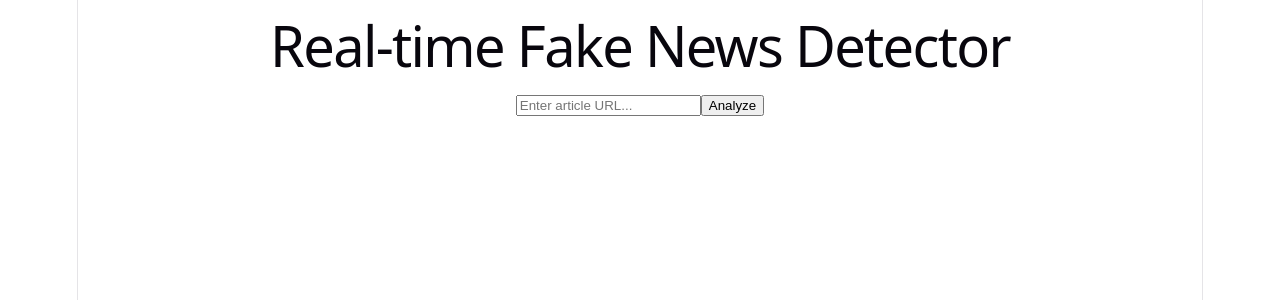
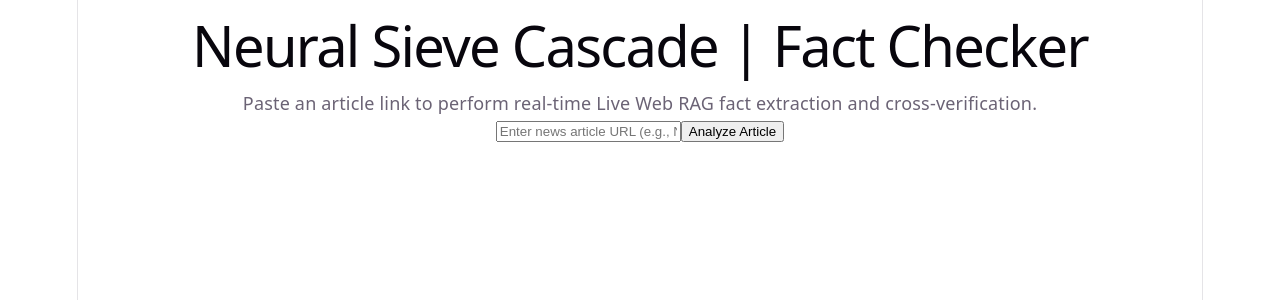
Before and after one commit to Adi-0202/fake-news-detector, a React app in the folder frontend/: page / in a window 1280 px wide. Shown: the top 300 px of the page. Built offline with nearby package versions, Linux system fonts and the light colour scheme; the HTML template or start-up script is replaced by a standard one.

Commit message:
Implemented backend results to show up in frontend

```diff
--- a/frontend/src/App.jsx
+++ b/frontend/src/App.jsx
@@ -1,14 +1,153 @@
-import UrlInputForm from './UrlInputForm'
+import React, { useState } from 'react';
 
-function App() {
+export default function App() {
+  const [url, setUrl] = useState('');
+  const [loading, setLoading] = useState(false);
+  const [results, setResults] = useState([]);
+  const [error, setError] = useState('');
+
+  const handleAnalyze = async (e) => {
+    e.preventDefault();
+    if (!url.trim()) return;
+
+    setLoading(true);
+    setError('');
+    setResults([]);
+
+    try {
+      const response = await fetch('http://127.0.0.1:8000/analyze', {
+        method: 'POST',
+        headers: {
+          'Content-Type': 'application/json',
+        },
+        body: JSON.stringify({ url: url }),
+      });
+
+      if (!response.ok) {
+        throw new Error(`Server responded with status: ${response.status}`);
+      }
+
+      const data = await response.json();
+      setResults(data);
+    } catch (err) {
+      console.error('Analysis failed:', err);
+      setError(err.message || 'Something went wrong while connecting to the backend.');
+    } finally {
+      setLoading(false);
+    }
+  };
+
+  // Helper function to return dynamic styling based on the backend AI verdict
+  const getVerdictStyles = (verdict) => {
+    switch (verdict) {
+      case 'SUPPORTED':
+        return {
+          badge: 'bg-green-100 text-green-800 border-green-200',
+          card: 'border-l-8 border-green-500 bg-emerald-50/30',
+        };
+      case 'REFUTED':
+        return {
+          badge: 'bg-red-100 text-red-800 border-red-200',
+          card: 'border-l-8 border-red-500 bg-rose-50/30',
+        };
+      case 'UNVERIFIED':
+      default:
+        return {
+          badge: 'bg-amber-100 text-amber-800 border-amber-200',
+          card: 'border-l-8 border-amber-500 bg-amber-50/20',
+        };
+    }
+  };
+
   return (
-    <div className="min-h-screen bg-gray-50 flex flex-col items-center justify-center">
-      <h1 className="text-4xl font-bold text-gray-900 mb-8">
-        Real-time Fake News Detector
-      </h1>
-      <UrlInputForm />
+    <div className="min-h-screen bg-slate-50 text-slate-900 font-sans p-6 md:p-12">
+      <div className="max-w-4xl mx-auto">
+
+        {/* Header Section */}
+        <header className="mb-10 text-center md:text-left">
+          <h1 className="text-4xl font-extrabold tracking-tight text-indigo-950">
+            Neural Sieve Cascade <span className="text-indigo-600 font-medium text-lg block md:inline md:ml-2">| Fact Checker</span>
+          </h1>
+          <p className="mt-2 text-slate-600">
+            Paste an article link to perform real-time Live Web RAG fact extraction and cross-verification.
+          </p>
+        </header>
+
+        {/* Input Form Box */}
+        <div className="bg-white p-6 rounded-2xl shadow-sm border border-slate-200 mb-8">
+          <form onSubmit={handleAnalyze} className="flex flex-col md:flex-row gap-4">
+            <input
+              type="url"
+              required
+              placeholder="Enter news article URL (e.g., NDTV, The Hindu...)"
+              value={url}
+              onChange={(e) => setUrl(e.target.value)}
+              className="flex-1 px-4 py-3 border border-slate-300 rounded-xl focus:outline-none focus:ring-2 focus:ring-indigo-500 transition-all text-slate-800 shadow-inner"
+            />
+            <button
+              type="submit"
+              disabled={loading}
+              className={`px-6 py-3 rounded-xl font-semibold text-white shadow transition-all ${
+                loading
+                  ? 'bg-indigo-400 cursor-not-allowed'
+                  : 'bg-indigo-600 hover:bg-indigo-700 active:scale-95'
+              }`}
+            >
+              {loading ? (
+                <span className="flex items-center gap-2">
+                  <svg className="animate-spin h-5 w-5 text-white" fill="none" viewBox="0 0 24 24">
+                    <circle className="opacity-25" cx="12" cy="12" r="10" stroke="currentColor" strokeWidth="4" />
+                    <path className="opacity-75" fill="currentColor" d="M4 12a8 8 0 018-8V0C5.373 0 0 5.373 0 12h4zm2 5.291A7.962 7.962 0 014 12H0c0 3.042 1.135 5.824 3 7.938l3-2.647z" />
+                  </svg>
+                  Processing...
+                </span>
+              ) : (
+                'Analyze Article'
+              )}
+            </button>
+          </form>
+
+          {error && (
+            <div className="mt-4 p-3 bg-red-50 text-red-700 text-sm rounded-xl border border-red-200">
+              ⚠️ {error}
+            </div>
+          )}
+        </div>
+
+        {/* Results Block Display */}
+        <div className="space-y-4">
+          {results.length > 0 && (
+            <h2 className="text-xl font-bold text-indigo-950 mb-2">
+              Extracted Claims & Verdicts
+            </h2>
+          )}
+
+          {results.map((result, index) => {
+            const styles = getVerdictStyles(result.verdict);
+            return (
+              <div
+                key={index}
+                className={`p-6 bg-white rounded-xl shadow-sm border border-slate-200 transition-all hover:shadow-md ${styles.card}`}
+              >
+                <div className="flex justify-between items-start gap-4 mb-3">
+                  <h3 className="text-lg font-bold text-slate-800 flex-1">
+                    {result.claim_text}
+                  </h3>
+                  <span className={`px-3 py-1 text-xs font-black tracking-wider rounded-full border ${styles.badge}`}>
+                    {result.verdict}
+                  </span>
+                </div>
+                <hr className="border-slate-100 my-2" />
+                <p className="text-slate-600 text-sm leading-relaxed mt-2">
+                  <strong className="text-slate-700 font-semibold block mb-1">Analysis Detail:</strong>
+                  {result.explanation}
+                </p>
+              </div>
+            );
+          })}
+        </div>
+
+      </div>
     </div>
-  )
+  );
 }
-
-export default App
```
